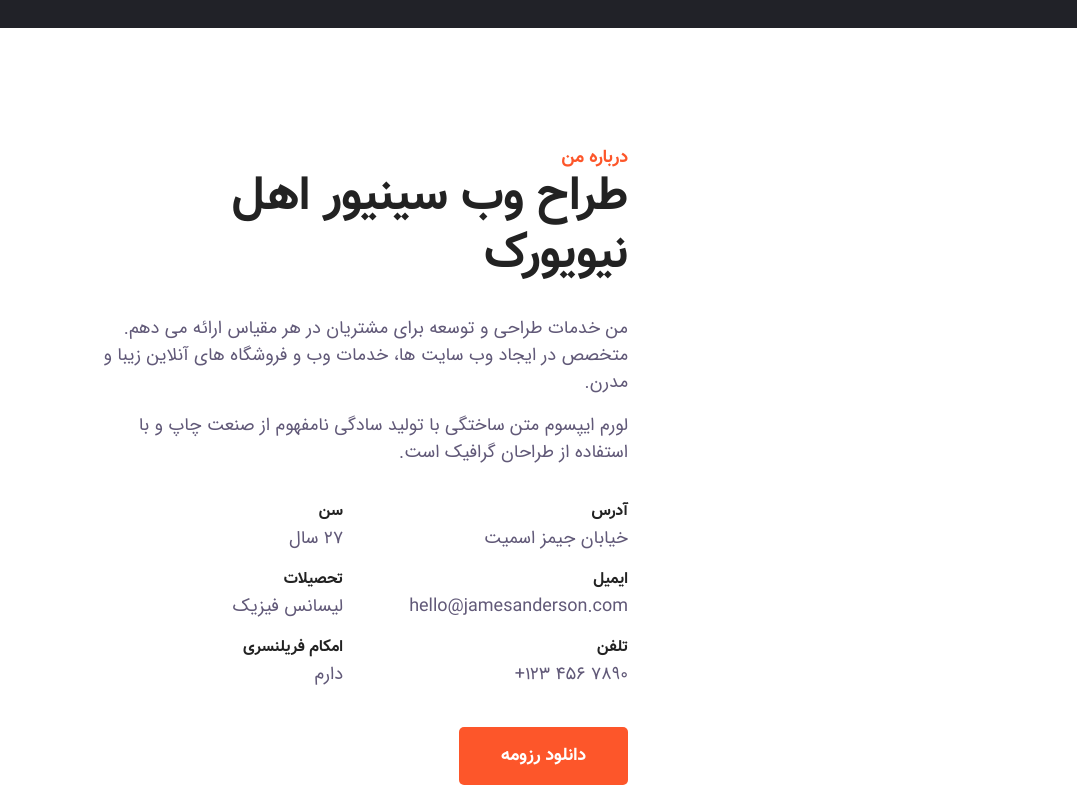
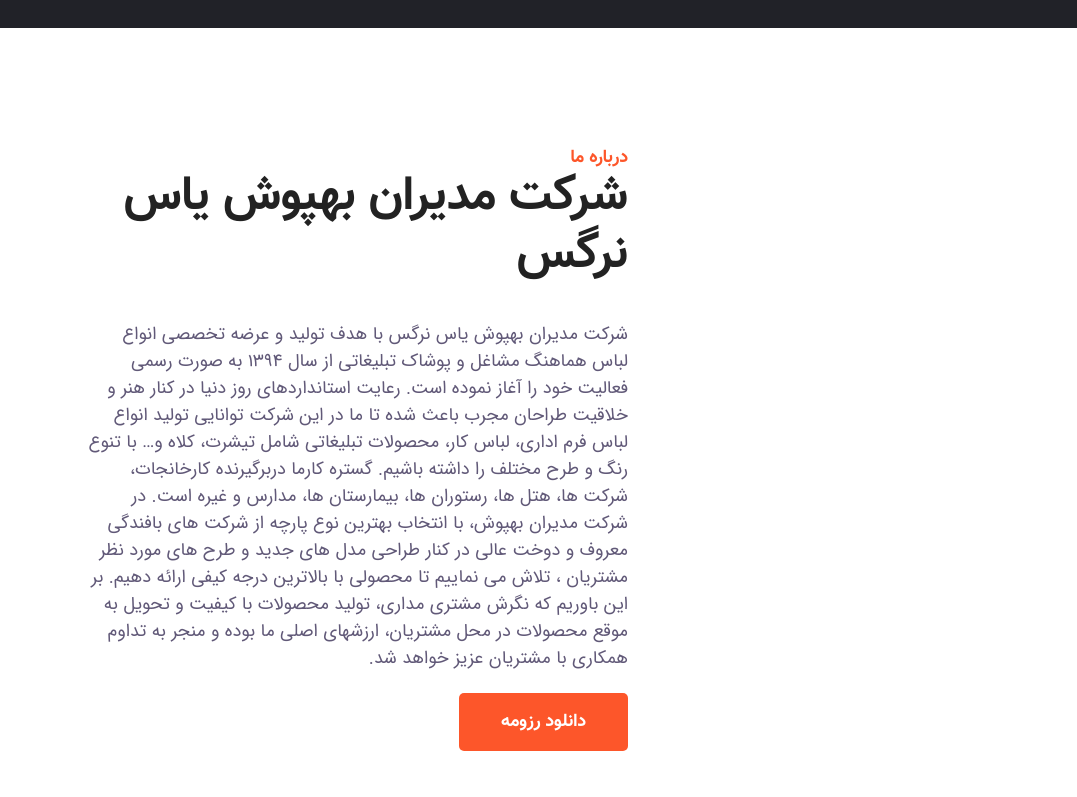
Before and after one commit to amirabasghasemi/amirabasghasemi-modiranbehpoosh, a plain HTML site: page front-end/index.html in a window 1280 px wide. Shown: the part 2000-2797 px from the top of the page, 0-1077 px from the left. Drawn offline with Linux system fonts and the light colour scheme; animation ran at ten frames a second.

Commit message:
add abute level 5

```diff
--- a/front-end/index.html
+++ b/front-end/index.html
@@ -32,6 +32,10 @@
 		<header class="site-header " id="site-header">
 			<nav class="navbar navbar-expand-xl" id="site-navbar">
 				<div class="container-fluid d-flex">
+					<div class="col-1 d-flex justify-content-">
+						<a class="navbar-brand" href="index.html"><img class="img-fluid image-logo-header"
+								src="./assets/image/Untitled-1.png" alt="fungi logo"></a>
+					</div>
 					<div class="collapse navbar-collapse col-9 stroke" id="navbarSupportedContent">
 						<ul class="navbar-nav mb-lg-0">
 							<li class="nav-item">
@@ -58,10 +62,6 @@
 						</ul> <!-- .navbar-nav -->
 
 					</div> <!-- .collapse -->
-					<div class="col-3 d-flex justify-content-end">
-						<a class="navbar-brand" href="index.html"><img class="img-fluid image-logo-header"
-								src="./assets/image/Untitled-1.png" alt="fungi logo"></a>
-					</div>
 					<button class="navbar-toggler" type="button" data-bs-toggle="collapse"
 						data-bs-target="#navbarSupportedContent" aria-controls="navbarSupportedContent"
 						aria-expanded="false" aria-label="Toggle navigation">
@@ -80,7 +80,7 @@
 
 
 						<div class="col-xl-12 content-block">
-							<h1 class="hero-head"><small>سلام, خوش آمدید</small></h1>
+							<!-- <h1 class="hero-head"><small>سلام, خوش آمدید</small></h1> -->
 							<h1 class="hero-head"><small>از کار کردن <strong>لذت ببرید ...</strong></small></h1>
 							<p>
 								طراحی وتولید کننده انواع لباس کاربرای
@@ -105,7 +105,7 @@
 	<section class="intro-section section-block">
 		<div class="container">
 			<div class="section-title">
-				<h2>به دنیای من خوش آمدید</h2>
+				<h2>امیرعباس قاسمی</h2>
 				<p class="lead">
 					من یک جوان علاقه مند به فناوری و کارآفرینی هستم که عاشق ریسک کردن هستم. من در یک خانواده فناوری در
 					شهر نیویورک بزرگ شدم </p>
@@ -149,7 +149,7 @@
 	</section> <!-- .intro-section -->
 
 	<!-- FACTS SECTION -->
-	 <section class="facts-section section-block">
+	<section class="facts-section section-block">
 		<div class="container">
 			<div class="section-title dark visually-hidden">
 				<h2>Fun Facts</h2>
@@ -192,46 +192,27 @@
 					</div>
 				</div>
 				<div class="col-xl-6 content-block" data-aos="fade-right" data-aos-delay="400" data-aos-duration="2000">
-					<h2><span>درباره من</span>طراح وب سینیور اهل نیویورک</h2>
-					<p>
-						من خدمات طراحی و توسعه برای مشتریان در هر مقیاس ارائه می دهم. متخصص در ایجاد وب سایت ها، خدمات
-						وب و فروشگاه های آنلاین زیبا و مدرن. </p>
-					<p>
-						لورم ایپسوم متن ساختگی با تولید سادگی نامفهوم از صنعت چاپ و با استفاده از طراحان گرافیک است.
-					</p>
+					<h2><span>درباره ما</span>شرکت مدیران بهپوش یاس نرگس</h2>
+					<p></p>
+					<p></p>
 					<div class="personal-details row">
-						<div class="col-md-6">
-							<ul class="personal-info">
-								<li>
-									<h4>آدرس</h4>
-									<p>خیابان جیمز اسمیت</p>
-								</li>
-								<li>
-									<h4>ایمیل</h4>
-									<p style="direction: ltr;">hello@jamesanderson.com</p>
-								</li>
-								<li>
-									<h4>تلفن</h4>
-									<p style="direction: ltr;">+123 456 7890</p>
-								</li>
-							</ul> <!-- .personal-info -->
-						</div> <!-- .col-md-6 -->
-						<div class="col-md-6">
-							<ul class="personal-info">
-								<li>
-									<h4>سن</h4>
-									<p>27 سال</p>
-								</li>
-								<li>
-									<h4>تحصیلات</h4>
-									<p>لیسانس فیزیک</p>
-								</li>
-								<li>
-									<h4>امکام فریلنسری</h4>
-									<p> دارم</p>
-								</li>
-							</ul> <!-- .personal-info -->
-						</div> <!-- .col-md-6 -->
+						<div class="">
+							<p>
+								شرکت مدیران بهپوش یاس نرگس با هدف تولید و عرضه تخصصی انواع لباس هماهنگ مشاغل و پوشاک
+								تبلیغاتی از سال ۱۳۹۴ به صورت رسمی فعالیت خود را آغاز نموده است. رعایت استانداردهای روز
+								دنیا در کنار هنر و خلاقیت طراحان مجرب باعث شده تا ما در این شرکت توانایی تولید انواع
+								لباس فرم اداری، لباس کار، محصولات تبلیغاتی شامل تیشرت، کلاه و… با تنوع رنگ و طرح مختلف
+								را داشته باشیم.
+								گستره کارما دربرگیرنده کارخانجات، شرکت ها، هتل ها، رستوران ها، بیمارستان ها، مدارس و
+								غیره است.
+								در شرکت مدیران بهپوش، با انتخاب بهترین نوع پارچه از شرکت های بافندگی معروف و دوخت عالی
+								در کنار طراحی مدل های جدید و طرح های مورد نظر مشتریان ، تلاش می نماییم تا محصولی با
+								بالاترین درجه کیفی ارائه دهیم. بر این باوریم که نگرش مشتری مداری، تولید محصولات با کیفیت
+								و تحویل به موقع محصولات در محل مشتریان، ارزشهای اصلی ما بوده و منجر به تداوم همکاری با
+								مشتریان عزیز خواهد شد.
+
+							</p>
+						</div>
 					</div> <!-- .personal-details -->
 					<a class="btn-main" href="#">دانلود رزومه</a>
 				</div>
```
